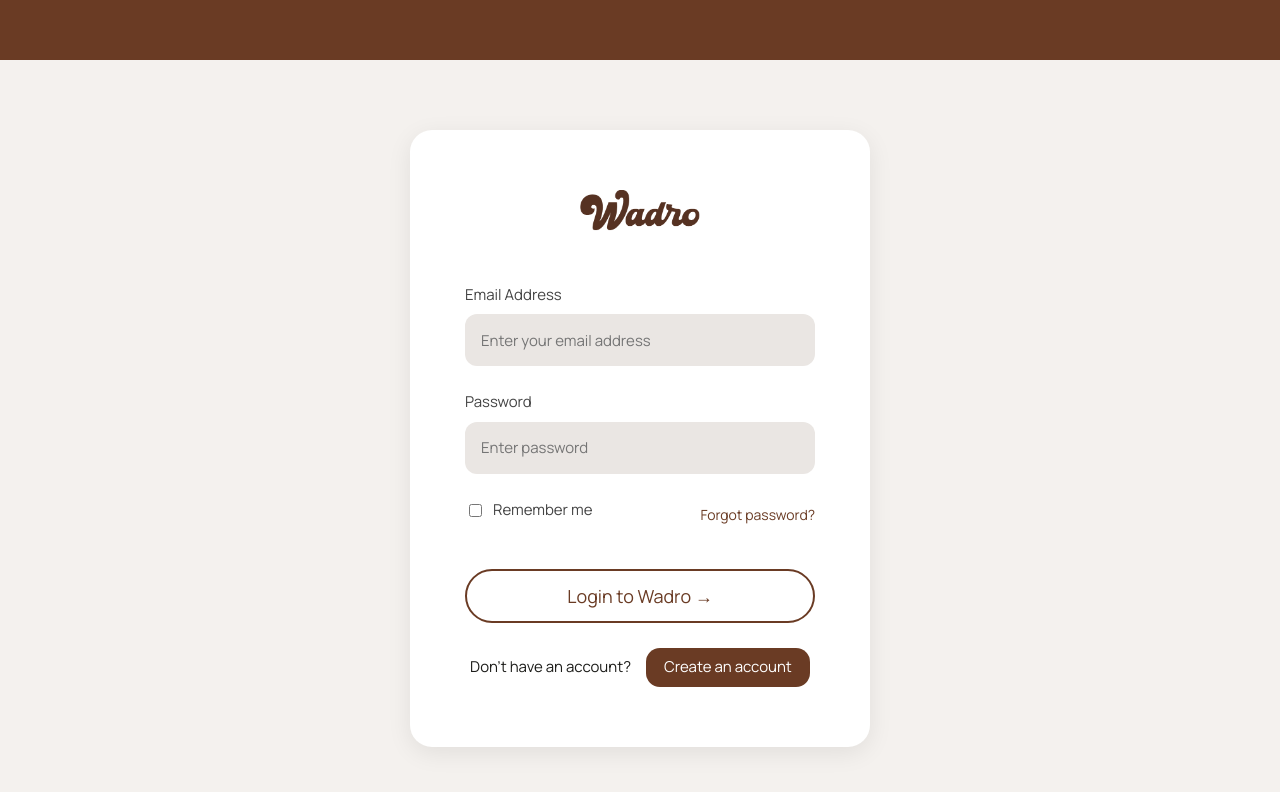
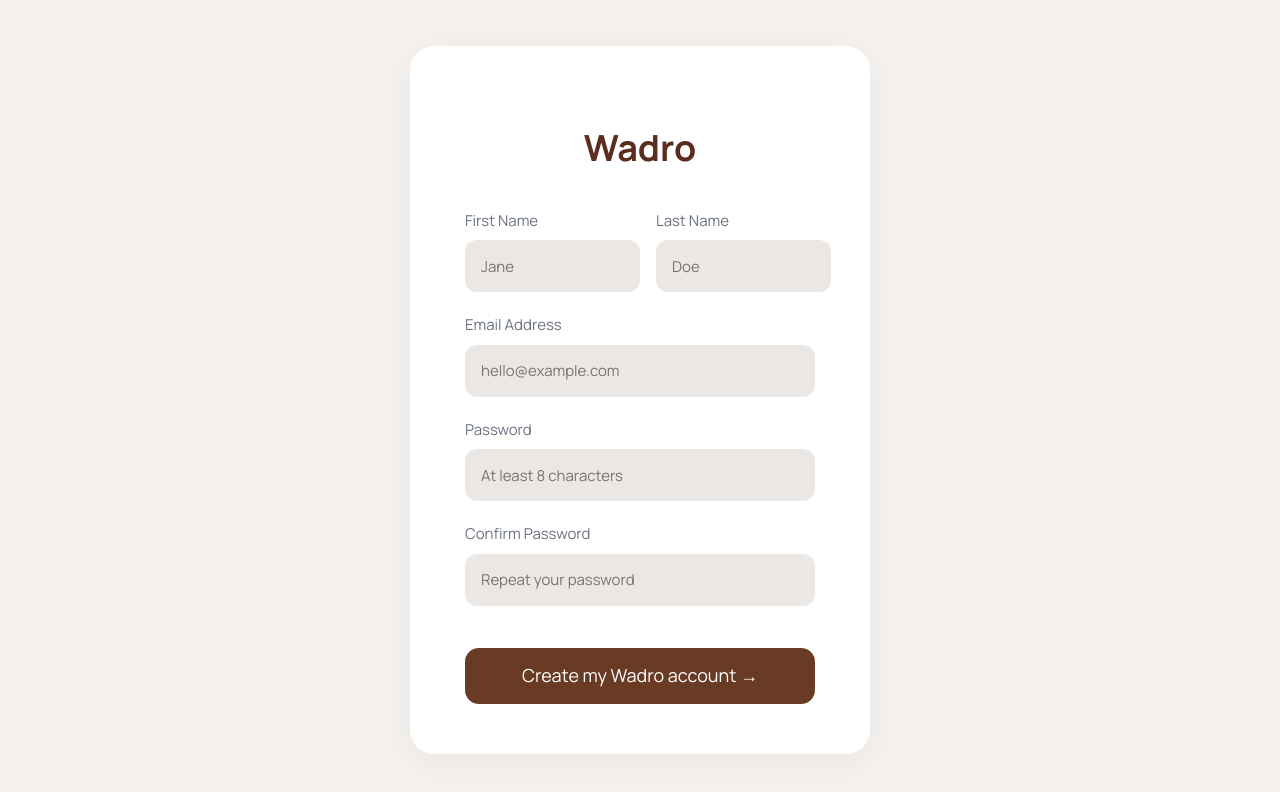
Before and after one commit to mathewalen475-sys/WardrobeManagementWebsite, a React (Vite) app in the folder frontend/: page /signup in a window 1280 px wide. Shown: the top 792 px of the page. Built offline with nearby package versions, Linux system fonts and the light colour scheme.

Commit message:
Signup page added, routings done

```diff
--- a/frontend/src/App.tsx
+++ b/frontend/src/App.tsx
@@ -1,11 +1,22 @@
-import { Route, Routes, useNavigate } from "react-router-dom";
+import { Navigate, Route, Routes, useNavigate } from "react-router-dom";
+import type { ReactElement } from "react";
 
 import Landing from "./pages/Landing";
 import Login from "./pages/Login";
+import Signup from "./pages/Signup";
 import Home from "./pages/Homepage";
 import CalendarPage from "./pages/CalenderPage";
 import Scheduler from "./pages/Scheduler";
 import Uploader from "./pages/Uploader";
+import { isAuthenticated } from "./services/auth";
+
+function ProtectedRoute({ children }: { children: ReactElement }) {
+  if (!isAuthenticated()) {
+    return <Navigate to="/login" replace />;
+  }
+
+  return children;
+}
 
 function SchedulerRoute() {
   const navigate = useNavigate();
@@ -37,17 +48,66 @@
       <Route path="/" element={<Landing />} />
 
       <Route path="/login" element={<Login />} />
-      <Route path="/signup" element={<Login />} />
-      <Route path="/home" element={<Home />} />
-      <Route path="/homepage" element={<Home />} />
+      <Route path="/signup" element={<Signup />} />
+      <Route
+        path="/home"
+        element={(
+          <ProtectedRoute>
+            <Home />
+          </ProtectedRoute>
+        )}
+      />
+      <Route
+        path="/homepage"
+        element={(
+          <ProtectedRoute>
+            <Home />
+          </ProtectedRoute>
+        )}
+      />
 
-      <Route path="/calendar" element={<CalendarPage />} />
-      <Route path="/calender" element={<CalendarPage />} />
+      <Route
+        path="/calendar"
+        element={(
+          <ProtectedRoute>
+            <CalendarPage />
+          </ProtectedRoute>
+        )}
+      />
+      <Route
+        path="/calender"
+        element={(
+          <ProtectedRoute>
+            <CalendarPage />
+          </ProtectedRoute>
+        )}
+      />
 
-      <Route path="/scheduler" element={<SchedulerRoute />} />
+      <Route
+        path="/scheduler"
+        element={(
+          <ProtectedRoute>
+            <SchedulerRoute />
+          </ProtectedRoute>
+        )}
+      />
 
-      <Route path="/uploader" element={<UploaderRoute />} />
-      <Route path="/ratings" element={<UploaderRoute />} />
+      <Route
+        path="/uploader"
+        element={(
+          <ProtectedRoute>
+            <UploaderRoute />
+          </ProtectedRoute>
+        )}
+      />
+      <Route
+        path="/ratings"
+        element={(
+          <ProtectedRoute>
+            <UploaderRoute />
+          </ProtectedRoute>
+        )}
+      />
 
     </Routes>
   );
--- a/frontend/src/components/Navbar.tsx
+++ b/frontend/src/components/Navbar.tsx
@@ -72,7 +72,7 @@
             className="signup-btn"
             onClick={() => navigate("/signup")}
           >
-            Sign up
+            Signup
           </button>
 
         </div>
--- a/frontend/src/components/sidebar.tsx
+++ b/frontend/src/components/sidebar.tsx
@@ -1,6 +1,7 @@
 import React, { useEffect, useState } from "react";
 import { Link, useNavigate } from "react-router-dom";
 import "./sidebar.css";
+import { logoutUser } from "../services/auth";
 
 const Sidebar: React.FC = () => {
   const navigate = useNavigate();
@@ -63,7 +64,13 @@
         </div>
 
         {/* Logout Option */}
-        <button className="logout-btn" onClick={() => navigate("/login") }>
+        <button
+          className="logout-btn"
+          onClick={() => {
+            logoutUser();
+            navigate("/login");
+          }}
+        >
           <span className="material-symbols-outlined">logout</span>
           <span className="nav-text">Logout</span>
         </button>
--- a/frontend/src/pages/Login.tsx
+++ b/frontend/src/pages/Login.tsx
@@ -1,9 +1,52 @@
-import React from "react";
+import React, { useEffect, useState } from "react";
+import { useNavigate } from "react-router-dom";
 import "../styles/Login.css";
 
 import logo from "../assets/logo.webp";
+import { isAuthenticated, loginUser } from "../services/auth";
 
 const Login: React.FC = () => {
+  const navigate = useNavigate();
+  const [username, setUsername] = useState("");
+  const [password, setPassword] = useState("");
+  const [rememberMe, setRememberMe] = useState(false);
+  const [error, setError] = useState("");
+  const [isLoading, setIsLoading] = useState(false);
+
+  useEffect(() => {
+    if (isAuthenticated()) {
+      navigate("/home", { replace: true });
+    }
+  }, [navigate]);
+
+  const handleSubmit = async (event: React.FormEvent<HTMLFormElement>) => {
+    event.preventDefault();
+    setError("");
+
+    if (!username.trim() || !password) {
+      setError("Username and password are required.");
+      return;
+    }
+
+    setIsLoading(true);
+    try {
+      await loginUser({ username: username.trim(), password });
+
+      if (!rememberMe) {
+        sessionStorage.setItem("wadro_session_only", "true");
+      } else {
+        sessionStorage.removeItem("wadro_session_only");
+      }
+
+      navigate("/home", { replace: true });
+    } catch (loginError) {
+      const message = loginError instanceof Error ? loginError.message : "Login failed";
+      setError(message);
+    } finally {
+      setIsLoading(false);
+    }
+  };
+
   return (
     <div className="login-page">
 
@@ -13,7 +56,7 @@
 
       {/* LOGIN CARD */}
 
-      <div className="login-card">
+      <form className="login-card" onSubmit={handleSubmit}>
 
         <img
           src={logo}
@@ -24,21 +67,29 @@
 
         {/* EMAIL */}
 
-        <label className="field-label">Email Address</label>
+        <label className="field-label" htmlFor="username">Username</label>
 
         <input
-          type="email"
-          placeholder="Enter your email address"
+          id="username"
+          type="text"
+          placeholder="Enter your username"
+          value={username}
+          onChange={(event) => setUsername(event.target.value)}
+          autoComplete="username"
         />
 
 
         {/* PASSWORD */}
 
-      <label className="field-label">Password</label>
+      <label className="field-label" htmlFor="password">Password</label>
 
         <input
+          id="password"
           type="password"
           placeholder="Enter password"
+          value={password}
+          onChange={(event) => setPassword(event.target.value)}
+          autoComplete="current-password"
         />
 
 
@@ -48,39 +99,33 @@
 
           <label className="remember">
 
-            <input type="checkbox" />
+            <input
+              type="checkbox"
+              checked={rememberMe}
+              onChange={(event) => setRememberMe(event.target.checked)}
+            />
 
             Remember me
 
           </label>
 
-          <span className="forgot">
+          <span className="forgot" role="button" tabIndex={0}>
             Forgot password?
           </span>
 
         </div>
 
+        {error ? <p className="auth-error">{error}</p> : null}
+
 
         {/* LOGIN BUTTON */}
 
-        <button className="login-btn-outline">
+        <button className="login-btn-outline" type="submit" disabled={isLoading}>
 
-          Login to Wadro →
+          {isLoading ? "Logging in..." : "Login to Wadro →"}
 
         </button>
-
-
-        {/* CREATE ACCOUNT */}
-
-        <div className="create-account">
-
-          <span>Don't have an account?</span>
-
-          <button>Create an account</button>
-
-        </div>
-
-      </div>
+      </form>
 
     </div>
   );
--- /dev/null
+++ b/frontend/src/pages/Signup.tsx
@@ -0,0 +1,101 @@
+import React from "react";
+import "../styles/Signup.css";
+
+const Signup: React.FC = () => {
+  return (
+    <div className="signup-page">
+
+      <div className="signup-card">
+
+        <h1 className="signup-logo">
+          Wadro
+        </h1>
+
+
+        {/* NAME ROW */}
+
+        <div className="name-row">
+
+          <div className="input-group half">
+
+            <label>First Name</label>
+
+            <input
+              type="text"
+              placeholder="Jane"
+            />
+
+          </div>
+
+
+          <div className="input-group half">
+
+            <label>Last Name</label>
+
+            <input
+              type="text"
+              placeholder="Doe"
+            />
+
+          </div>
+
+        </div>
+
+
+        {/* EMAIL */}
+
+        <div className="input-group">
+
+          <label>Email Address</label>
+
+          <input
+            type="email"
+            placeholder="hello@example.com"
+          />
+
+        </div>
+
+
+        {/* PASSWORD */}
+
+        <div className="input-group">
+
+          <label>Password</label>
+
+          <input
+            type="password"
+            placeholder="At least 8 characters"
+          />
+
+        </div>
+
+
+        {/* CONFIRM PASSWORD */}
+
+        <div className="input-group">
+
+          <label>Confirm Password</label>
+
+          <input
+            type="password"
+            placeholder="Repeat your password"
+          />
+
+        </div>
+
+
+        {/* BUTTON */}
+
+        <button className="signup-submit">
+
+          Create my Wadro account →
+
+        </button>
+
+      </div>
+
+    </div>
+  );
+};
+
+export default Signup;
--- /dev/null
+++ b/frontend/src/services/auth.ts
@@ -0,0 +1,44 @@
+export const AUTH_FLAG_KEY = "wadro_authenticated";
+
+function getBaseUrl() {
+  return import.meta.env.VITE_API_BASE_URL ?? "";
+}
+
+type AuthPayload = {
+  username: string;
+  password: string;
+};
+
+async function handleJsonResponse(response: Response) {
+  const data = await response.json().catch(() => ({}));
+
+  if (!response.ok) {
+    const message = (data as { message?: string }).message ?? "Request failed";
+    throw new Error(message);
+  }
+
+  return data;
+}
+
+export async function loginUser(payload: AuthPayload) {
+  const response = await fetch(`${getBaseUrl()}/api/login`, {
+    method: "POST",
+    headers: {
+      "Content-Type": "application/json",
+    },
+    credentials: "include",
+    body: JSON.stringify(payload),
+  });
+
+  const data = await handleJsonResponse(response);
+  localStorage.setItem(AUTH_FLAG_KEY, "true");
+  return data;
+}
+
+export function isAuthenticated() {
+  return localStorage.getItem(AUTH_FLAG_KEY) === "true";
+}
+
+export function logoutUser() {
+  localStorage.removeItem(AUTH_FLAG_KEY);
+}
--- a/frontend/src/styles/Login.css
+++ b/frontend/src/styles/Login.css
@@ -73,6 +73,7 @@
 /* INPUT FIELDS */
 
 .login-card input[type="email"],
+.login-card input[type="text"],
 .login-card input[type="password"] {
 
   width: 100%;
@@ -170,6 +171,17 @@
   color: white;
 }
 
+.login-btn-outline:disabled {
+  opacity: 0.7;
+  cursor: not-allowed;
+}
+
+.auth-error {
+  margin: -20px 0 20px;
+  color: #a52222;
+  font-size: 14px;
+}
+
 
 
 /* CREATE ACCOUNT SECTION */
--- /dev/null
+++ b/frontend/src/styles/Signup.css
@@ -0,0 +1,142 @@
+/* PAGE BACKGROUND */
+
+.signup-page {
+
+  height: 100vh;
+
+  display: flex;
+
+  justify-content: center;
+
+  align-items: center;
+
+  background: #f4f1ee;
+
+}
+
+
+/* CARD */
+
+.signup-card {
+
+  width: 460px;
+
+  background: #ffffff;
+
+  border-radius: 24px;
+
+  padding: 50px 55px;
+
+  box-shadow: 0 8px 40px rgba(0,0,0,0.05);
+
+  text-align: center;
+
+}
+
+
+/* LOGO */
+
+.signup-logo {
+
+  font-size: 36px;
+
+  color: #5a2d1f;
+
+  margin-bottom: 35px;
+
+}
+
+
+/* INPUT GROUP */
+
+.input-group {
+
+  display: flex;
+
+  flex-direction: column;
+
+  text-align: left;
+
+  margin-bottom: 22px;
+
+}
+
+
+.input-group label {
+
+  font-size: 15px;
+
+  margin-bottom: 8px;
+
+  color: #6b7280;
+
+}
+
+
+.input-group input {
+
+  height: 52px;
+
+  border-radius: 12px;
+
+  border: none;
+
+  background: #ebe7e4;
+
+  padding: 0 16px;
+
+  font-size: 15px;
+
+}
+
+
+/* NAME ROW */
+
+.name-row {
+
+  display: flex;
+
+  gap: 16px;
+
+}
+
+
+.half {
+
+  width: 50%;
+
+}
+
+
+/* BUTTON */
+
+.signup-submit {
+
+  width: 100%;
+
+  height: 56px;
+
+  margin-top: 20px;
+
+  background: #6a3b24;
+
+  color: white;
+
+  border: none;
+
+  border-radius: 14px;
+
+  font-size: 18px;
+
+  cursor: pointer;
+
+  transition: 0.3s ease;
+
+}
+
+
+.signup-submit:hover {
+
+  background: #5a2d1f;
+
+}
```
